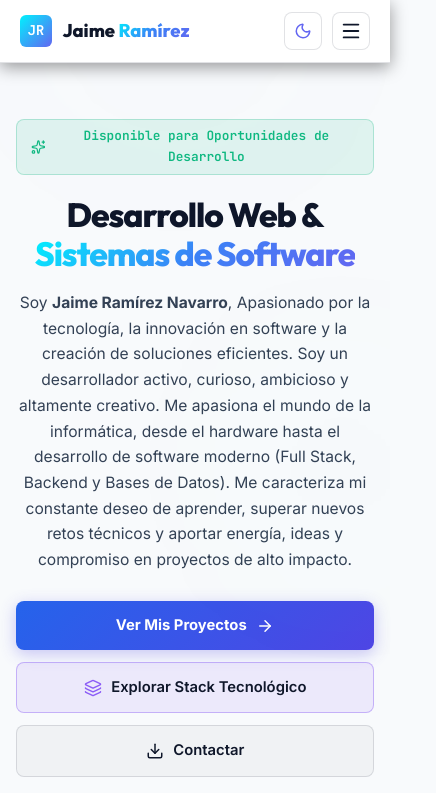
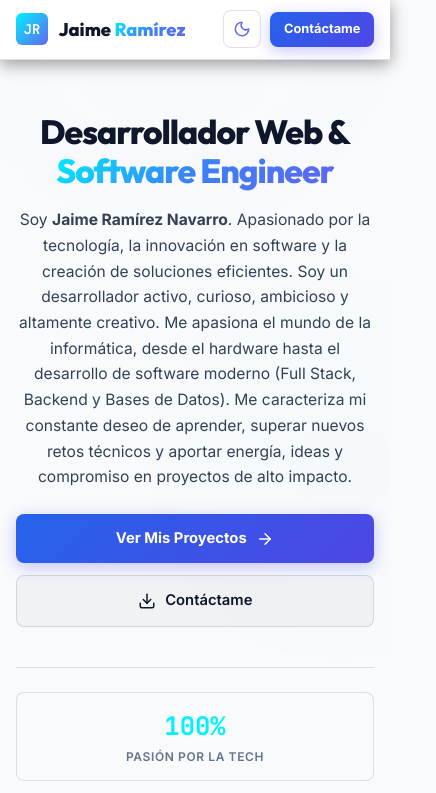
Before and after one commit to JaimeRamirezNavarro/Portfolio, a React (Vite) app: page / in a window 390 px wide. Shown: the top 793 px of the page, 436 px wide, since content can reach past the window. Built offline with nearby package versions, Linux system fonts and the light colour scheme.

Commit message:
Replace mobile menu with direct Contáctame header button, fix email card layout overflow, and streamline mobile hero

```diff
--- a/src/components/Header.jsx
+++ b/src/components/Header.jsx
@@ -1,11 +1,9 @@
 import React, { useState, useEffect } from 'react';
-import { Sun, Moon, Menu, X } from 'lucide-react';
-import { personalInfo } from '../data/portfolioData';
+import { Sun, Moon } from 'lucide-react';
 
 export default function Header({ theme, toggleTheme }) {
   const [scrolled, setScrolled] = useState(false);
   const [activeSection, setActiveSection] = useState('home');
-  const [mobileMenuOpen, setMobileMenuOpen] = useState(false);
 
   useEffect(() => {
     const handleScroll = () => {
@@ -40,7 +38,6 @@ export default function Header({ theme, toggleTheme }) {
   ];
 
   return (
-    <>
     <header className={`header-nav ${scrolled ? 'scrolled' : ''}`}>
       <a href="#home" className="brand-logo">
         <div className="logo-badge">JR</div>
@@ -63,7 +60,7 @@ export default function Header({ theme, toggleTheme }) {
         </ul>
       </nav>
 
-        <div style={{ display: 'flex', alignItems: 'center', gap: '0.65rem' }}>
+      <div style={{ display: 'flex', alignItems: 'center', gap: '0.6rem' }}>
         <button
           onClick={toggleTheme}
           className="theme-toggle-btn"
@@ -73,49 +70,11 @@ export default function Header({ theme, toggleTheme }) {
           {theme === 'dark' ? <Sun size={18} color="#f59e0b" /> : <Moon size={18} color="#6366f1" />}
         </button>
 
-          <a href="#contact" className="btn-primary desktop-cta" style={{ padding: '0.5rem 1.25rem', fontSize: '0.85rem' }}>
-            Contrátame
+        {/* Direct Contact Button - Visible everywhere (desktop & mobile) */}
+        <a href="#contact" className="btn-primary header-contact-btn">
+          Contáctame
         </a>
-
-          {/* Mobile Menu Toggle Button */}
-          <button
-            onClick={() => setMobileMenuOpen(!mobileMenuOpen)}
-            className="mobile-menu-btn"
-            aria-label="Abrir menú de navegación"
-          >
-            {mobileMenuOpen ? <X size={22} /> : <Menu size={22} />}
-          </button>
       </div>
     </header>
-
-      {/* Mobile Menu Drawer */}
-      {mobileMenuOpen && (
-        <div className="mobile-menu-drawer" onClick={() => setMobileMenuOpen(false)}>
-          <div className="glass-card mobile-menu-content" onClick={(e) => e.stopPropagation()}>
-            <ul className="mobile-nav-list">
-              {navItems.map((item) => (
-                <li key={item.id}>
-                  <a
-                    href={`#${item.id}`}
-                    className={`mobile-nav-link ${activeSection === item.id ? 'active' : ''}`}
-                    onClick={() => setMobileMenuOpen(false)}
-                  >
-                    {item.label}
-                  </a>
-                </li>
-              ))}
-            </ul>
-            <a
-              href="#contact"
-              className="btn-primary"
-              style={{ width: '100%', marginTop: '1rem', textAlign: 'center' }}
-              onClick={() => setMobileMenuOpen(false)}
-            >
-              Contrátame
-            </a>
-          </div>
-        </div>
-      )}
-    </>
   );
 }
--- a/src/components/Hero.jsx
+++ b/src/components/Hero.jsx
@@ -1,5 +1,5 @@
 import React from 'react';
-import { ArrowRight, Sparkles, Download, Terminal, Code2, Server, Cpu, Layers } from 'lucide-react';
+import { ArrowRight, Download, Layers } from 'lucide-react';
 import { personalInfo } from '../data/portfolioData';
 
 export default function Hero() {
@@ -7,17 +7,12 @@ export default function Hero() {
     <section id="home" className="section-container hero-section">
       <div className="hero-grid">
         <div className="hero-content">
-          <div className="hero-badge">
-            <Sparkles size={16} />
-            <span>{personalInfo.status}</span>
-          </div>
-
           <h1 className="hero-title">
-            Desarrollo Web & <span className="text-gradient">Sistemas de Software</span>
+            Desarrollador Web & <span className="text-gradient">Software Engineer</span>
           </h1>
 
           <p className="hero-bio">
-            Soy <strong>{personalInfo.name}</strong>, {personalInfo.tagline} {personalInfo.about}
+            Soy <strong>{personalInfo.name}</strong>. {personalInfo.tagline} {personalInfo.about}
           </p>
 
           <div className="hero-actions">
@@ -26,14 +21,9 @@ export default function Hero() {
               <ArrowRight size={18} />
             </a>
 
-            <a href="#tech" className="btn-secondary" style={{ borderColor: 'rgba(139, 92, 246, 0.4)', background: 'rgba(139, 92, 246, 0.1)' }}>
-              <Layers size={18} color="#8b5cf6" />
-              <span>Explorar Stack Tecnológico</span>
-            </a>
-
             <a href="#contact" className="btn-secondary">
               <Download size={18} />
-              <span>Contactar</span>
+              <span>Contáctame</span>
             </a>
           </div>
 
@@ -57,23 +47,6 @@ export default function Hero() {
               fetchPriority="high"
               decoding="async"
             />
-            <div className="project-preview-overlay" />
-          </div>
-
-          {/* Floating tech badges */}
-          <div className="floating-tech-tag tag-1">
-            <Server size={16} color="#00f2fe" />
-            <span>Laravel 13 & PHP 8.3</span>
-          </div>
-
-          <div className="floating-tech-tag tag-2">
-            <Terminal size={16} color="#8b5cf6" />
-            <span>Python 3 & psutil</span>
-          </div>
-
-          <div className="floating-tech-tag tag-3">
-            <Cpu size={16} color="#10b981" />
-            <span>SQLite 3 & Docker</span>
           </div>
         </div>
       </div>
--- a/src/index.css
+++ b/src/index.css
@@ -1009,15 +1009,11 @@ button {
 }
 
 @media (max-width: 768px) {
-  .desktop-nav, .desktop-cta {
+  .desktop-nav {
     display: none !important;
   }
 
-  .mobile-menu-btn {
-    display: flex;
-  }
-
-  /* Header becomes a clean sticky top bar on mobile without floating overlap */
+  /* Header becomes a clean sticky top bar on mobile with direct Contáctame button */
   .header-nav {
     position: sticky;
     top: 0;
@@ -1029,24 +1025,20 @@ button {
     border-left: none;
     border-right: none;
     border-top: none;
-    padding: 0.75rem 1.25rem;
+    padding: 0.65rem 1rem;
     margin: 0;
     box-shadow: 0 4px 16px rgba(0, 0, 0, 0.4);
     z-index: 200;
   }
 
+  .header-contact-btn {
+    padding: 0.45rem 0.85rem !important;
+    font-size: 0.8rem !important;
+  }
+
   .hero-section {
     padding-top: 2rem;
-    padding-bottom: 3.5rem;
-  }
-
-  .hero-badge {
-    margin: 0 auto 1.25rem auto;
-    font-size: 0.8rem;
-    padding: 0.4rem 0.85rem;
-    text-align: center;
-    max-width: 100%;
-    white-space: normal;
+    padding-bottom: 3rem;
   }
 
   .hero-title {
@@ -1058,7 +1050,7 @@ button {
   .hero-bio {
     font-size: 0.975rem;
     line-height: 1.65;
-    margin-bottom: 1.75rem;
+    margin-bottom: 1.5rem;
     text-align: center;
   }
 
@@ -1090,16 +1082,16 @@ button {
   }
 
   .hero-avatar-card {
-    max-width: 250px;
-    margin: 0 auto;
+    max-width: 240px;
+    margin: 0 auto 1.5rem auto;
   }
 
   .avatar-img {
-    height: 290px;
+    height: 280px;
   }
 
   .section-container {
-    padding: 3.5rem 1rem;
+    padding: 3.25rem 1rem;
   }
 
   .section-main-title {
```
Also changed, not shown: src/components/Contact.jsx (+53 -43 lines). Lines whose indentation alone changed are shown as unchanged.
